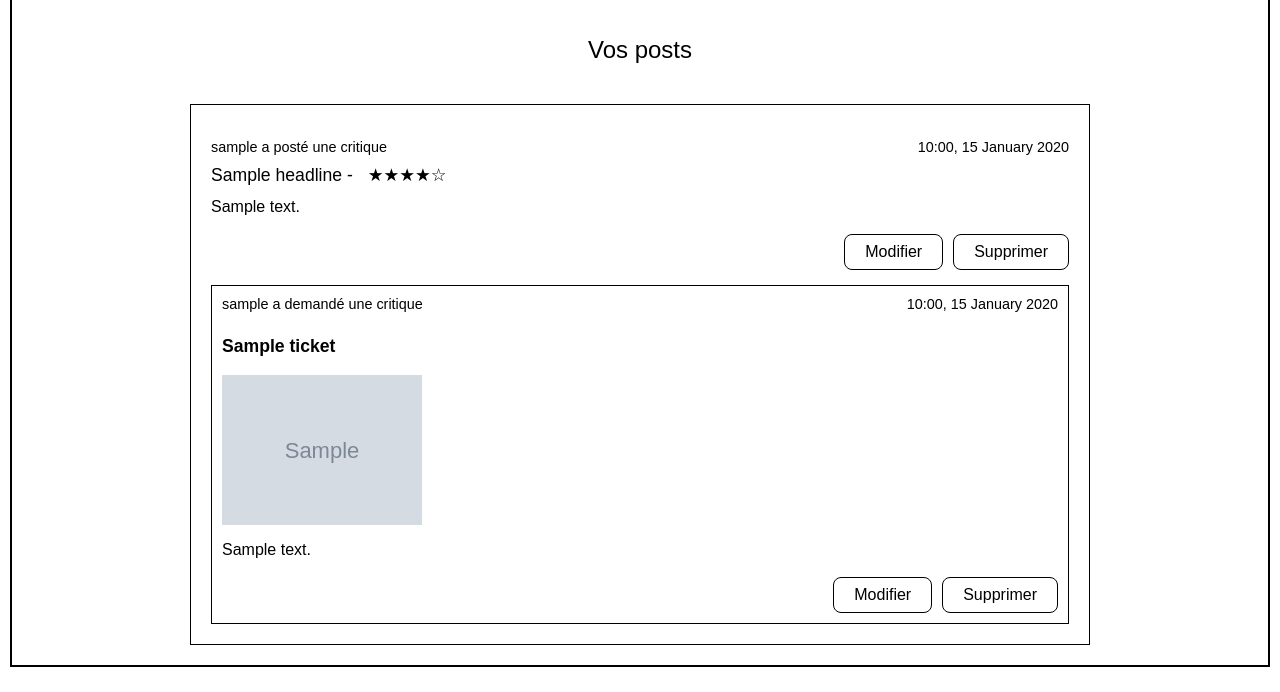
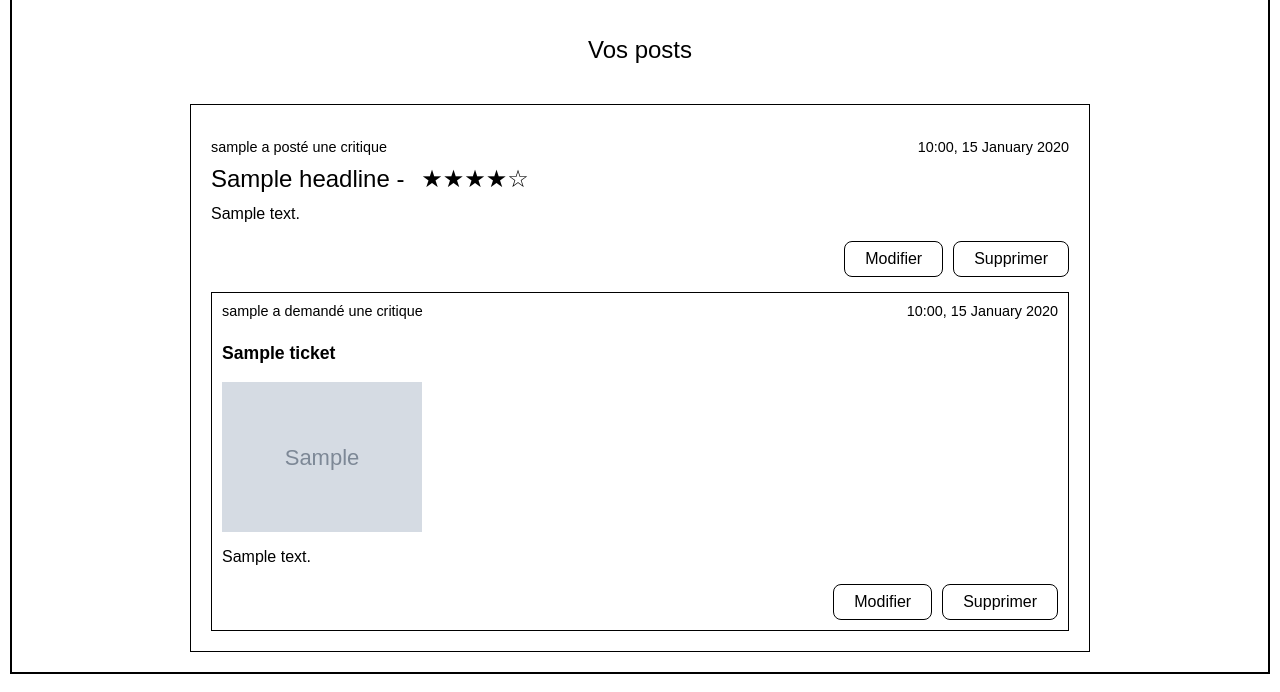
Before and after one commit to SamuelGuillot/LITReview, a Django app: template tickets/templates/tickets/posts.html in a window 1280 px wide. Shown: the part 54-746 px from the top of the page. Run offline with Django 3.2, Linux system fonts and the light colour scheme; the template is opened without the code that fills it: most values are stand-ins (such as "Sample title", 1, 10 or a date in 2020); grey boxes marked "Sample" are stand-in pictures.

Commit message:
Fixed size of rating

```diff
--- a/tickets/static/tickets/posts.css
+++ b/tickets/static/tickets/posts.css
@@ -17,7 +17,7 @@
 
 
 .post-title {
-    font-size: 1.1rem;
+    font-size: 1.5rem;
     font-weight: normal;
     margin: 5px 0 10px 0;
 }
```
Also changed, not shown: db.sqlite3, tickets/static/tickets/flux.css (line endings or trailing spaces).
